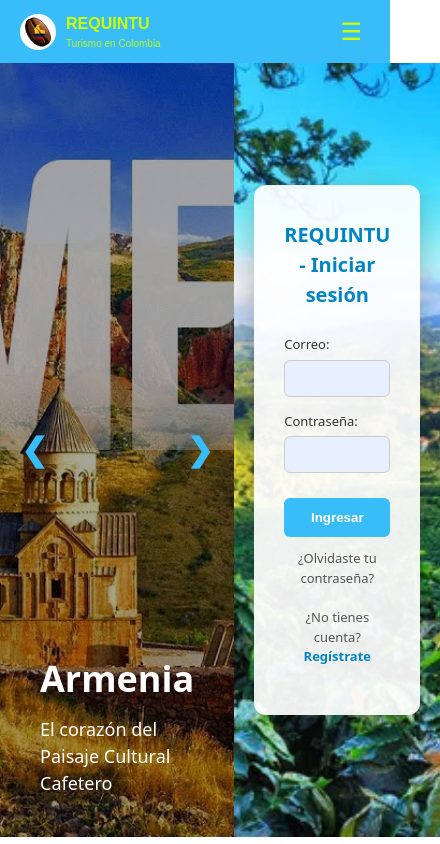
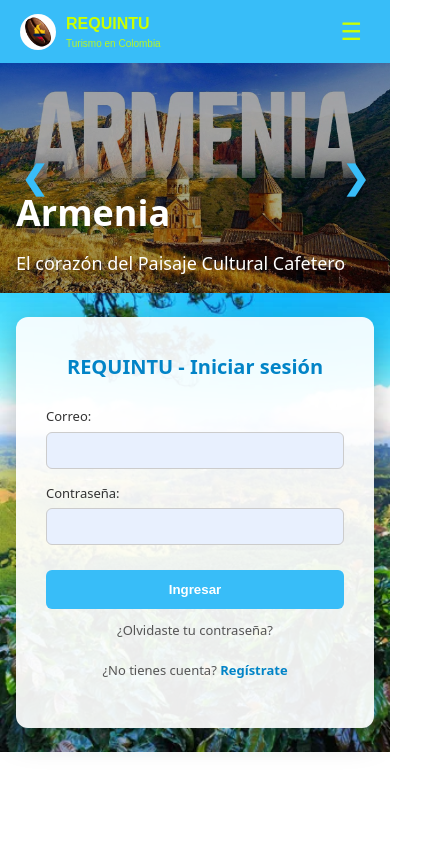
Before and after one commit to aycardy93-eng/-requintu, a React (Vite) app in the folder frontend/: page /login in a window 390 px wide. Shown: the whole page, 440 px wide, since content can reach past the window. Built offline with nearby package versions, Linux system fonts and the light colour scheme; no server answers.

Commit message:
Feat: app nativa Android (Capacitor), login responsivo, mapa con zoom y tablas admin adaptables

```diff
--- a/frontend/package.json
+++ b/frontend/package.json
@@ -10,6 +10,10 @@
     "preview": "vite preview"
   },
   "dependencies": {
+    "@capacitor/android": "^8.5.0",
+    "@capacitor/app": "^8.1.1",
+    "@capacitor/cli": "^8.5.0",
+    "@capacitor/core": "^8.5.0",
     "cloudinary": "^2.10.1",
     "react": "^19.2.8",
     "react-dom": "^19.2.8",
--- a/frontend/src/App.jsx
+++ b/frontend/src/App.jsx
@@ -1,4 +1,5 @@
 
+import { useEffect } from 'react';
 import { Routes, Route } from 'react-router-dom';
 import Navbar from './components/Navbar';
 import Login from './pages/Login';
@@ -19,6 +20,31 @@ import InstallBanner from './components/InstallBanner';
 import { Link } from 'react-router-dom';
 
 function App() {
+  useEffect(() => {
+    let activo = true;
+
+    (async () => {
+      try {
+        const { App } = await import('@capacitor/app');
+        if (!activo) return;
+
+        await App.addListener('backButton', ({ canGoBack }) => {
+          if (canGoBack) {
+            window.history.back();
+          } else {
+            App.exitApp();
+          }
+        });
+      } catch {
+        // No corre en navegador web, se ignora.
+      }
+    })();
+
+    return () => {
+      activo = false;
+    };
+  }, []);
+
   return (
     <>
       <Navbar />
--- a/frontend/src/pages/Admin.jsx
+++ b/frontend/src/pages/Admin.jsx
@@ -237,7 +237,8 @@ function Usuarios({ token }) {
         ) : usuarios.length === 0 ? (
           <p>No hay usuarios.</p>
         ) : (
-          <table style={estilos.tabla}>
+          <div style={{ overflowX: 'auto' }}>
+            <table style={{ ...estilos.tabla, minWidth: '640px' }}>
             <thead>
               <tr>
                 <th style={estilos.th}>Usuario</th>
@@ -288,6 +289,7 @@ function Usuarios({ token }) {
               ))}
             </tbody>
           </table>
+          </div>
         )}
       </div>
 
@@ -376,7 +378,8 @@ function LocalesAdmin({ token }) {
         ) : locales.length === 0 ? (
           <p>No hay locales.</p>
         ) : (
-          <table style={estilos.tabla}>
+          <div style={{ overflowX: 'auto' }}>
+            <table style={{ ...estilos.tabla, minWidth: '760px' }}>
             <thead>
               <tr>
                 <th style={estilos.th}>Local</th>
@@ -429,6 +432,7 @@ function LocalesAdmin({ token }) {
               ))}
             </tbody>
           </table>
+          </div>
         )}
       </div>
 
@@ -513,7 +517,8 @@ function PublicacionesAdmin({ token }) {
         ) : publicaciones.length === 0 ? (
           <p>No hay publicaciones.</p>
         ) : (
-          <table style={estilos.tabla}>
+          <div style={{ overflowX: 'auto' }}>
+            <table style={{ ...estilos.tabla, minWidth: '560px' }}>
             <thead>
               <tr>
                 <th style={estilos.th}>Autor</th>
@@ -555,6 +560,7 @@ function PublicacionesAdmin({ token }) {
               ))}
             </tbody>
           </table>
+          </div>
         )}
       </div>
 
--- /dev/null
+++ b/frontend/src/pages/Login.css
@@ -0,0 +1,53 @@
+.login-pagina {
+  display: flex;
+  width: 100%;
+  min-height: calc(100vh - 70px);
+}
+
+.login-carrusel {
+  flex: 1;
+  position: relative;
+  background-size: cover;
+  background-position: center;
+  display: flex;
+  flex-direction: column;
+  justify-content: flex-end;
+  padding: 40px;
+  color: #fff;
+}
+
+.login-formulario {
+  flex: 1;
+  background-size: cover;
+  background-position: center;
+  display: flex;
+  justify-content: center;
+  align-items: center;
+  padding: 20px;
+}
+
+@media (max-width: 768px) {
+  .login-pagina {
+    flex-direction: column;
+  }
+
+  .login-carrusel {
+    flex: none;
+    height: 230px;
+    padding: 16px;
+  }
+
+  .login-carrusel h1 {
+    font-size: 20px;
+  }
+
+  .login-carrusel p {
+    font-size: 13px;
+  }
+
+  .login-formulario {
+    flex: none;
+    align-items: flex-start;
+    padding: 24px 16px;
+  }
+}
--- a/frontend/src/pages/Login.jsx
+++ b/frontend/src/pages/Login.jsx
@@ -8,6 +8,7 @@ import fondoInicio from '../assets/fondo-inicio.jpg'; // O .png según la extens
 import armeniaImg from '../assets/armenia1.jpg';
 import bogotaImg from '../assets/bogota.jpg';
 import bucaramangaImg from '../assets/bucaramanga.jpg';
+import './Login.css';
 
 const imagenesCarrusel = [
   { img: bogotaImg, titulo: 'Bogotá', descripcion: 'La capital cultural y de negocios' },
@@ -72,21 +73,13 @@ export default function Login() {
   const slideActual = imagenesCarrusel[indexCarrusel];
 
   return (
-    <div style={{ display: 'flex', width: '100%', minHeight: 'calc(100vh - 70px)' }}>
+    <div className="login-pagina">
       {/* Columna Izquierda: Carrusel con imágenes locales */}
       <div
+        className="login-carrusel"
         style={{
-          flex: 1,
-          position: 'relative',
           backgroundImage: `url(${slideActual.img})`,
-          backgroundSize: 'cover',
-          backgroundPosition: 'center',
           transition: 'background-image 0.5s ease-in-out',
-          display: 'flex',
-          flexDirection: 'column',
-          justifyContent: 'flex-end',
-          padding: '40px',
-          color: '#fff',
         }}
       >
         {/* Contenido descriptivo del slide */}
@@ -149,16 +142,8 @@ export default function Login() {
 
       {/* Columna Derecha: Fondo 'fondo-inicio' y Formulario */}
       <div
-        style={{
-          flex: 1,
-          backgroundImage: `url(${fondoInicio})`,
-          backgroundSize: 'cover',
-          backgroundPosition: 'center',
-          display: 'flex',
-          justifyContent: 'center',
-          alignItems: 'center',
-          padding: '20px',
-        }}
+        className="login-formulario"
+        style={{ backgroundImage: `url(${fondoInicio})` }}
       >
         <div
           style={{
--- a/frontend/src/pages/MapaColombia.jsx
+++ b/frontend/src/pages/MapaColombia.jsx
@@ -45,6 +45,11 @@ const ID_A_DEPARTAMENTO = {
 function MapaColombia() {
   const navigate = useNavigate();
   const contenedorMapaRef = useRef(null);
+  const svgElRef = useRef(null);
+  const zoomRef = useRef(1);
+  const panRef = useRef({ x: 0, y: 0 });
+  const arrastreRef = useRef(null);
+  const movidoRef = useRef(0);
 
   const [departamentos, setDepartamentos] = useState([]);
   const [cargando, setCargando] = useState(true);
@@ -84,6 +89,65 @@ function MapaColombia() {
   const volverAlMapa = () => {
     setDepartamentoSeleccionado(null);
     setMunicipios([]);
+    zoomRef.current = 1;
+    panRef.current = { x: 0, y: 0 };
+    aplicarTransformacion();
+  };
+
+  const aplicarTransformacion = () => {
+    const svg = svgElRef.current;
+    if (svg) {
+      svg.style.transform = `translate(${panRef.current.x}px, ${panRef.current.y}px) scale(${zoomRef.current})`;
+    }
+  };
+
+  useEffect(() => {
+    if (!departamentoSeleccionado && contenedorMapaRef.current) {
+      svgElRef.current = contenedorMapaRef.current.querySelector('svg');
+      aplicarTransformacion();
+    }
+  }, [departamentoSeleccionado]);
+
+  const iniciarArrastre = (e) => {
+    arrastreRef.current = {
+      x: e.clientX,
+      y: e.clientY,
+      panX: panRef.current.x,
+      panY: panRef.current.y,
+    };
+    movidoRef.current = 0;
+  };
+
+  const moverArrastre = (e) => {
+    if (!arrastreRef.current) return;
+    const dx = e.clientX - arrastreRef.current.x;
+    const dy = e.clientY - arrastreRef.current.y;
+    movidoRef.current = Math.max(movidoRef.current, Math.abs(dx) + Math.abs(dy));
+    panRef.current = {
+      x: arrastreRef.current.panX + dx,
+      y: arrastreRef.current.panY + dy,
+    };
+    aplicarTransformacion();
+  };
+
+  const terminarArrastre = () => {
+    arrastreRef.current = null;
+  };
+
+  const ajustarZoom = (factor) => {
+    const contenedor = contenedorMapaRef.current;
+    if (!contenedor) return;
+    const nuevo = Math.min(4, Math.max(1, zoomRef.current * factor));
+    const centro = {
+      x: contenedor.clientWidth / 2,
+      y: contenedor.clientHeight / 2,
+    };
+    panRef.current = {
+      x: centro.x - ((centro.x - panRef.current.x) * nuevo) / zoomRef.current,
+      y: centro.y - ((centro.y - panRef.current.y) * nuevo) / zoomRef.current,
+    };
+    zoomRef.current = nuevo;
+    aplicarTransformacion();
   };
 
   const irALocalesDelMunicipio = (idMunicipio) => {
@@ -93,6 +157,9 @@ function MapaColombia() {
   // Delegación de eventos: un solo listener detecta en qué <path> se hizo clic
   // dentro del SVG inyectado, y lo traduce al nombre real del departamento.
   const manejarClicMapa = (e) => {
+    // Si apenas se estaba arrastrando/ampliando el mapa, no abrir departamento
+    if (movidoRef.current > 6) return;
+
     const path = e.target.closest('path[id]');
     if (!path) return;
 
@@ -117,6 +184,22 @@ function MapaColombia() {
     color: 'white',
   };
 
+  const estiloBotonZoom = {
+    width: '46px',
+    height: '46px',
+    borderRadius: '8px',
+    border: 'none',
+    background: 'rgba(18,40,61,0.92)',
+    color: '#ccff00',
+    fontSize: '24px',
+    fontWeight: 'bold',
+    cursor: 'pointer',
+    boxShadow: '0 2px 8px rgba(0,0,0,0.3)',
+    WebkitTapHighlightColor: 'transparent',
+    touchAction: 'manipulation',
+    userSelect: 'none',
+  };
+
   if (cargando) {
     return <div style={estiloPagina}><p>Cargando mapa...</p></div>;
   }
@@ -134,11 +217,15 @@ function MapaColombia() {
           background: radial-gradient(circle at 40% 35%, #5cc8fb 0%, #38bdf8 55%, #1ea3e0 100%);
           border-radius: 14px;
           padding: 10px;
+          position: relative;
+          overflow: hidden;
+          touch-action: none;
         }
         .mapa-colombia-svg svg {
           width: 100%;
           height: auto;
           display: block;
+          transform-origin: 0 0;
         }
         .mapa-colombia-svg path {
           fill: #d8c341;
@@ -185,12 +272,64 @@ function MapaColombia() {
       >
         {!departamentoSeleccionado ? (
           // ===== VISTA: MAPA REAL DE COLOMBIA (SVG con contornos exactos) =====
+          <div style={{ position: 'relative' }}>
             <div
               ref={contenedorMapaRef}
               className="mapa-colombia-svg"
               onClick={manejarClicMapa}
+              onDoubleClick={() => ajustarZoom(2)}
+              onPointerDown={iniciarArrastre}
+              onPointerMove={moverArrastre}
+              onPointerUp={terminarArrastre}
+              onPointerLeave={terminarArrastre}
+              onPointerCancel={terminarArrastre}
               dangerouslySetInnerHTML={{ __html: mapaSvgRaw }}
             />
+            <div
+              style={{
+                position: 'absolute',
+                top: '16px',
+                right: '16px',
+                display: 'flex',
+                flexDirection: 'column',
+                gap: '8px',
+                zIndex: 5,
+              }}
+            >
+              <button
+                onPointerDown={(e) => {
+                  e.preventDefault();
+                  e.stopPropagation();
+                  ajustarZoom(1.6);
+                }}
+                aria-label="Ampliar"
+                style={estiloBotonZoom}
+              >
+                +
+              </button>
+              <button
+                onPointerDown={(e) => {
+                  e.preventDefault();
+                  e.stopPropagation();
+                  ajustarZoom(0.625);
+                }}
+                aria-label="Reducir"
+                style={estiloBotonZoom}
+              >
+                −
+              </button>
+            </div>
+            <p
+              style={{
+                margin: '10px 4px 0 4px',
+                fontSize: '13px',
+                color: '#a9c9bb',
+                textAlign: 'center',
+              }}
+            >
+              Desliza para mover · usa + / − o doble toque para ampliar · toca un departamento para ver sus municipios
+            </p>
+          </div>
         ) : (
           // ===== VISTA: MUNICIPIOS DEL DEPARTAMENTO SELECCIONADO (ZOOM) =====
           <div style={{ animation: 'fadeIn 0.25s ease' }}>
```
Also changed, not shown: frontend/capacitor.config.json (added, +8 -0 lines), 55 other files (tests, documents, lock files or other folders). Lines whose indentation alone changed are shown as unchanged.
